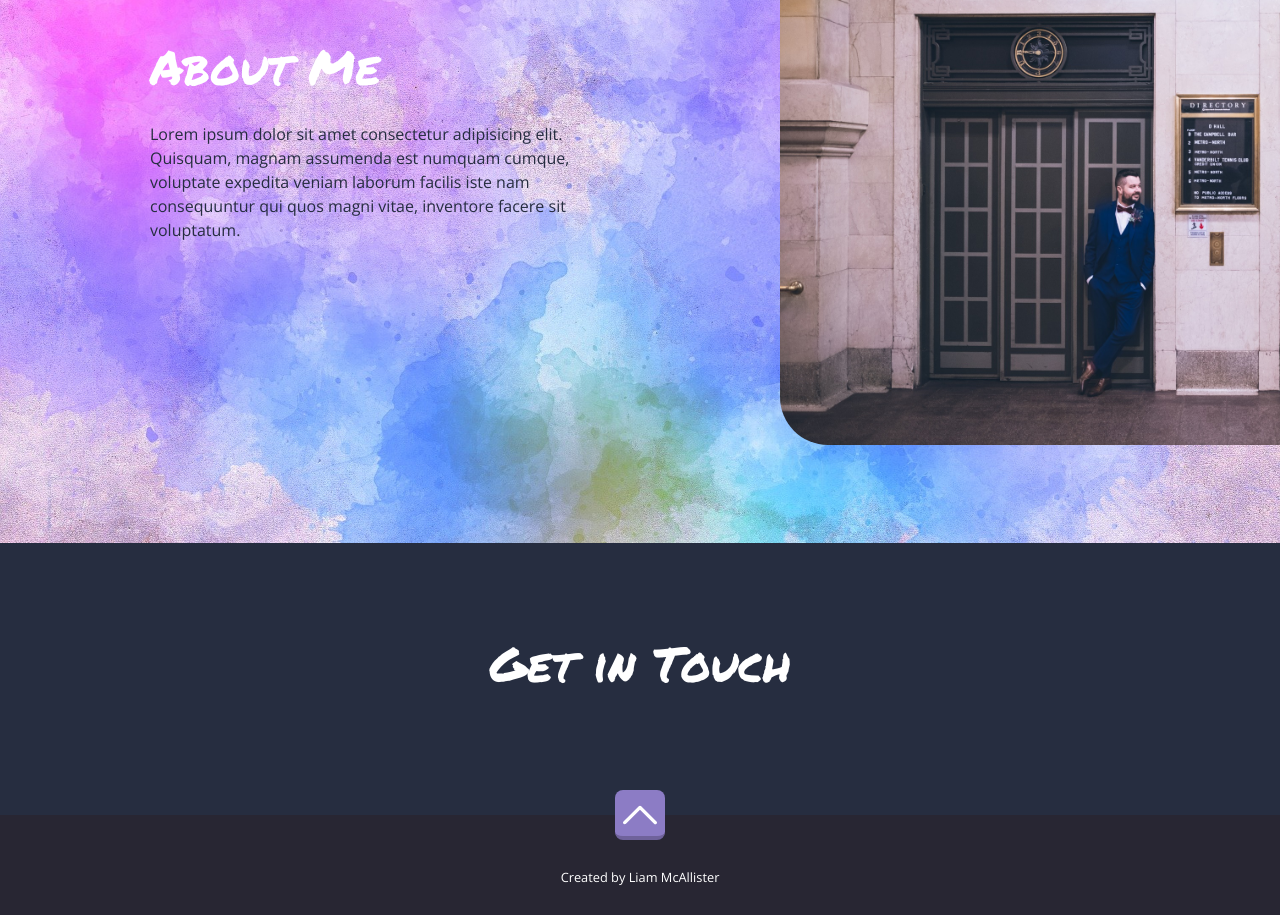
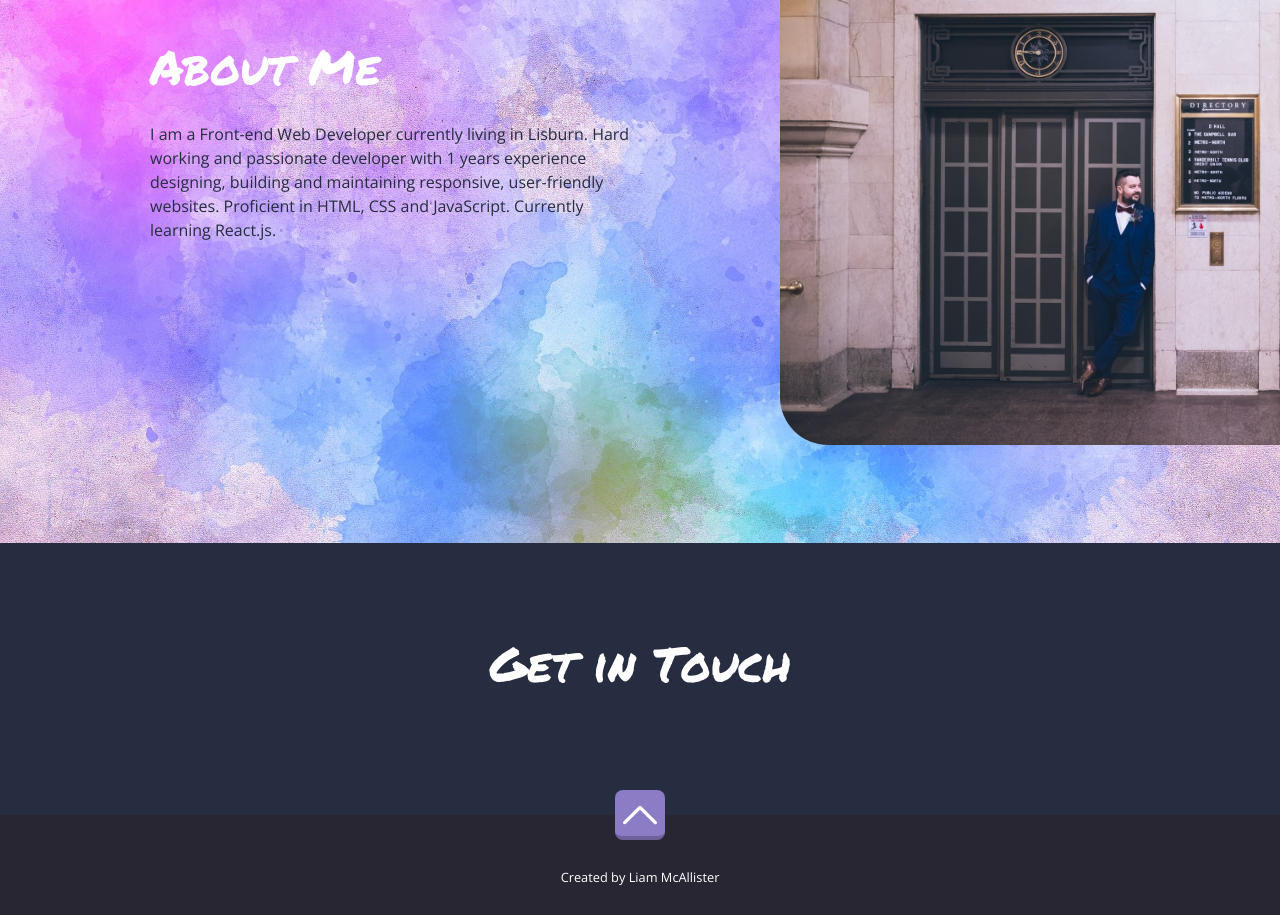
Before and after one commit to liam-mcallister/portfolio-site, a plain HTML site: page index.html in a window 1280 px wide. Shown: the part 3100-4015 px from the top of the page. Drawn offline with nearby package versions, Linux system fonts and the light colour scheme.

Commit message:
Added text to about section

```diff
--- a/index.html
+++ b/index.html
@@ -194,9 +194,9 @@
         <div class="about__text">
             <div class="about__text__inner">
                 <h2>About Me</h2>
-                <p>Lorem ipsum dolor sit amet consectetur adipisicing elit. Quisquam, magnam assumenda est numquam
-                    cumque, voluptate expedita veniam laborum facilis iste nam consequuntur qui quos magni vitae,
-                    inventore facere sit voluptatum.</p>
+                <p>I am a Front-end Web Developer currently living in Lisburn. Hard working and passionate developer with 1 years
+                    experience designing, building and maintaining responsive, user-friendly websites. Proficient in
+                    HTML, CSS and JavaScript. Currently learning React.js.</p>
             </div>
         </div>
         <div class="about__img">
```
